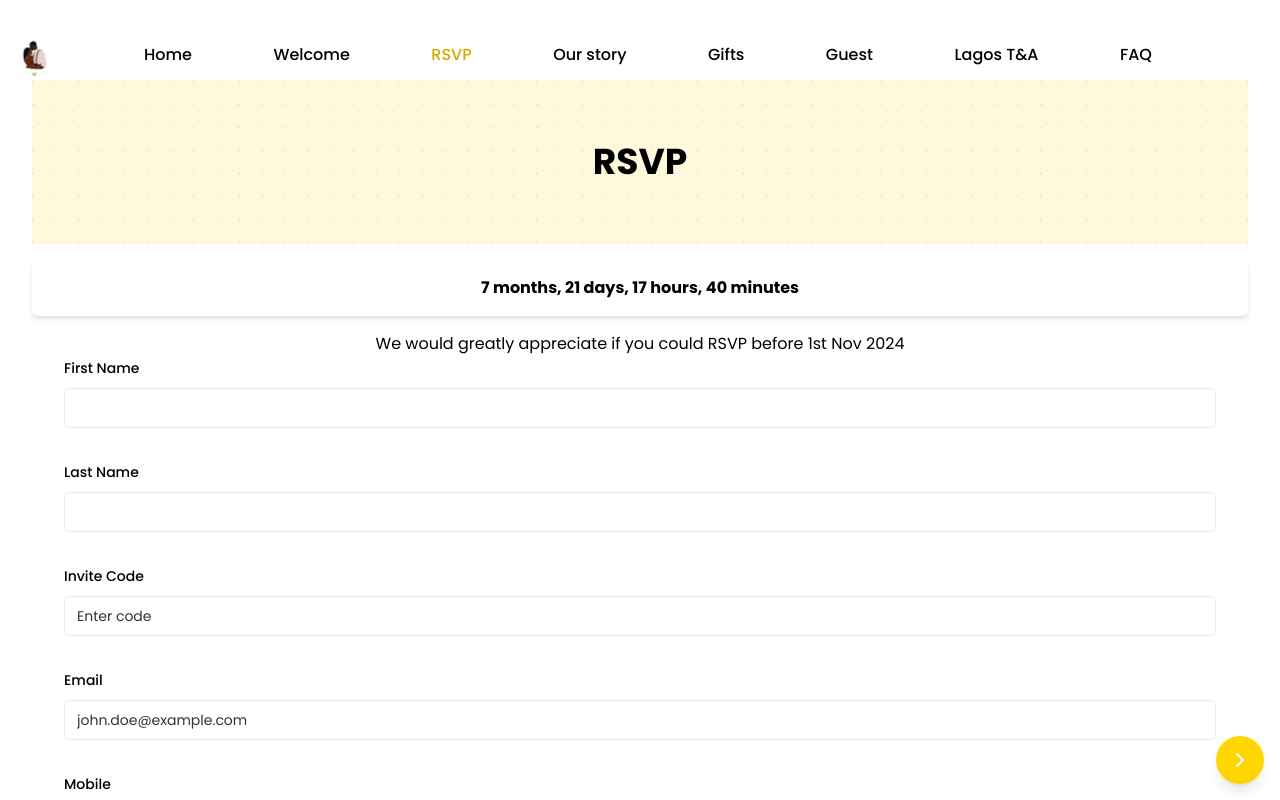
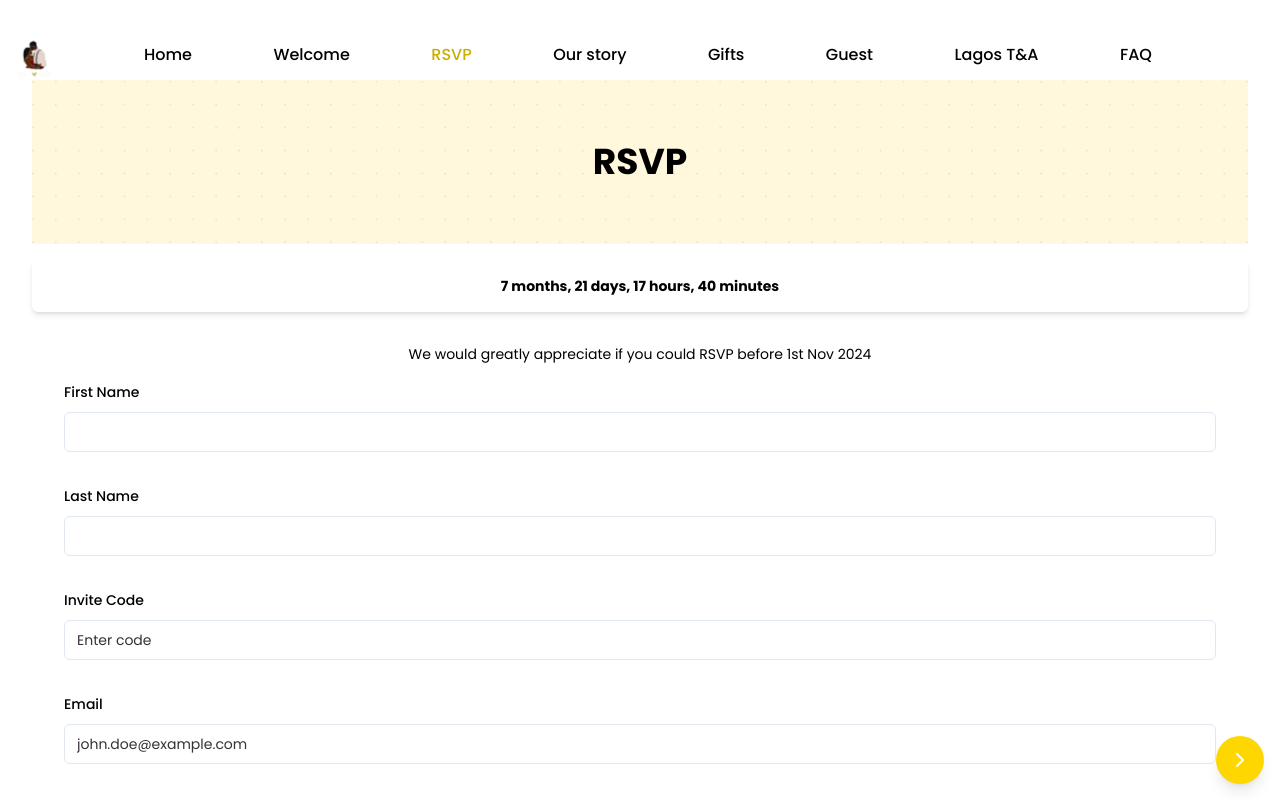
Before and after one commit to Femlol1/wedding, a Next.js app: page /rsvp in a window 1280 px wide. Shown: the top 800 px of the page. Built offline with nearby package versions, Linux system fonts and the light colour scheme.

Commit message:
changed size of countdown

```diff
--- a/components/shared/Countdown.js
+++ b/components/shared/Countdown.js
@@ -30,7 +30,7 @@ const Countdown = ({ eventDate }) => {
 	}, [eventDate]);
 
 	return (
-		<div className="text-center my-4 font-bold bg-gray-100 p-4 rounded-md shadow-md">
+		<div className="text-center text-sm my-4 font-bold bg-gray-100 p-4 rounded-md shadow-md">
 			{timeLeft}
 		</div>
 	);
--- a/components/shared/RSVPForm.tsx
+++ b/components/shared/RSVPForm.tsx
@@ -97,7 +97,7 @@ export function RSVPForm() {
 
     return (
         <div className="container mx-auto rsvp">
-            <div className="text-center">
+            <div className="text-center text-sm py-4">
                 We would greatly appreciate if you could RSVP before 1st Nov 2024
             </div>
             <Form {...form}>
```
